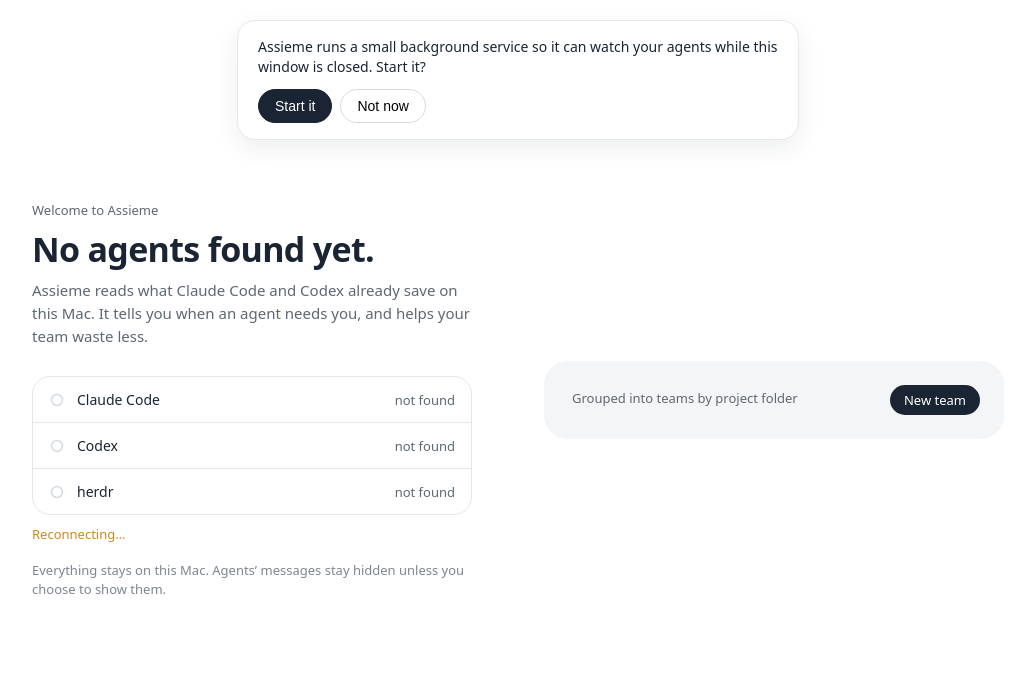
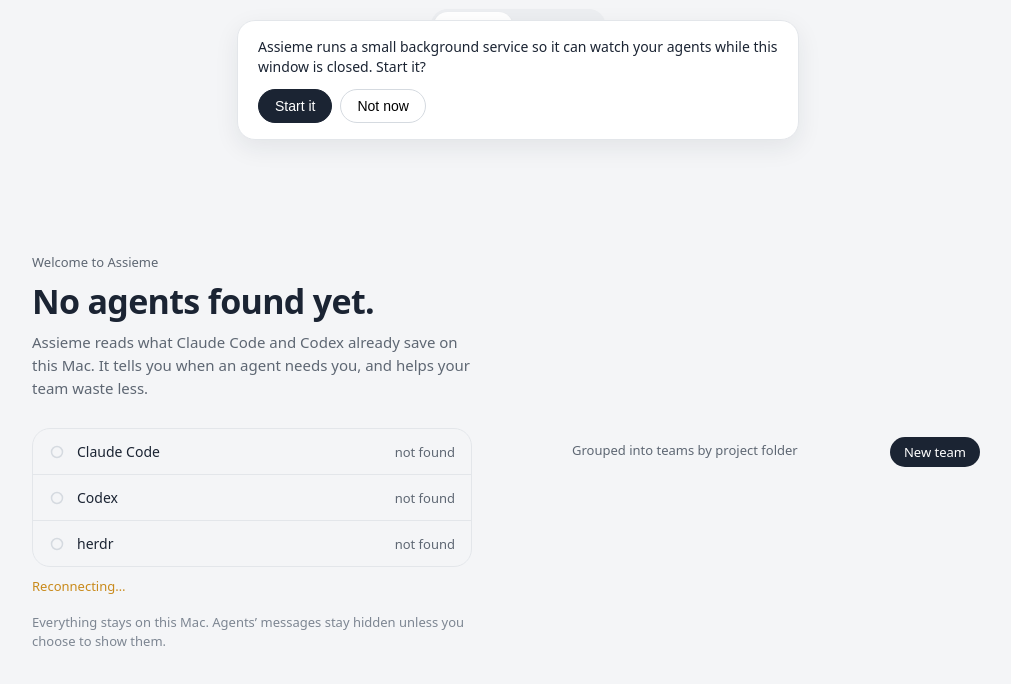
Before and after one commit to MoatCast/assieme, a React (Vite) app in the folder app/: page / in a window 1280 px wide. Shown: the top 684 px of the page, without its empty margins (122-1133 px from the left). Built offline with nearby package versions, Linux system fonts and the light colour scheme.

Commit message:
App shell: team picker and First run / Terminals tabs

```diff
--- a/app/src/App.tsx
+++ b/app/src/App.tsx
@@ -1,5 +1,5 @@
 import { useEffect, useState } from "react";
-import FirstRun from "./FirstRun";
+import Shell from "./Shell";
 import { serviceInstall, serviceRunning } from "./bridge";
 import "./tokens.css";
 
@@ -44,7 +44,7 @@ export default function App() {
           </div>
         </div>
       )}
-      <FirstRun pollMs={5000} />
+      <Shell />
     </>
   );
 }
--- a/app/src/FirstRun.tsx
+++ b/app/src/FirstRun.tsx
@@ -1,4 +1,4 @@
-import { useEffect, useState } from "react";
+import { useEffect, useRef, useState } from "react";
 import { snapshot, type Agent, type Snapshot } from "./bridge";
 import NewTeam from "./NewTeam";
 import Terminal from "./Terminal";
@@ -26,11 +26,14 @@ function Check({ ok }: { ok: boolean }) {
 }
 
 /** First run: the agents found on this Mac, grouped by project folder, and a live terminal for any of them. */
-export default function FirstRun({ pollMs = 5000 }: { pollMs?: number }) {
+/** onSnapshot: the shell reuses this poll for its team list (one snapshot poll for the whole app). */
+export default function FirstRun({ pollMs = 5000, onSnapshot }: { pollMs?: number; onSnapshot?: (s: Snapshot) => void }) {
   const [snap, setSnap] = useState<Snapshot | null>(null);
   const [offline, setOffline] = useState(false);
   const [open, setOpen] = useState<Open | null>(null);
   const [creating, setCreating] = useState(false);
+  const report = useRef(onSnapshot);
+  report.current = onSnapshot;
 
   useEffect(() => {
     let stopped = false;
@@ -41,6 +44,7 @@ export default function FirstRun({ pollMs = 5000 }: { pollMs?: number }) {
         const s = await snapshot();
         if (!stopped) {
           setSnap(s);
+          report.current?.(s);
           setOffline(false);
         }
       } catch {
--- /dev/null
+++ b/app/src/Shell.css
@@ -0,0 +1,10 @@
+.shell { display: flex; flex-direction: column; height: 100vh; background: var(--quiet-fog); }
+.shell-bar { display: flex; align-items: center; gap: 16px; padding: 10px 16px; min-height: 32px; position: relative; }
+.shell-bar .team-pick { font: inherit; font-size: 15px; font-weight: 600; color: #000; border: 0; background: none; cursor: pointer; }
+.shell-bar .tabs { position: absolute; left: 50%; transform: translateX(-50%); display: flex; gap: 2px; padding: 3px;
+  background: #eceef1; border-radius: 999px; }
+.shell-bar .tabs button { font: inherit; font-size: 13px; line-height: 16px; border: 0; background: none; cursor: pointer;
+  color: var(--quiet-slate); padding: 6px 14px; border-radius: 999px; }
+.shell-bar .tabs button.on { background: var(--quiet-surface); color: #000; font-weight: 500; box-shadow: 0 1px 2px #1b24331a; }
+.shell-page { flex: 1; min-height: 0; display: flex; flex-direction: column; overflow: auto; }
+.shell-page[hidden] { display: none; }
--- /dev/null
+++ b/app/src/Shell.tsx
@@ -0,0 +1,61 @@
+import { useState } from "react";
+import type { Snapshot } from "./bridge";
+import FirstRun from "./FirstRun";
+import NewTeam from "./NewTeam";
+import Terminals from "./Terminals";
+import "./Shell.css";
+
+type Tab = "first-run" | "terminals";
+
+/** The live team names, and the one Terminals opens on: most agents at a prompt, else the last listed. */
+export function liveTeams(snap: Snapshot | null): { names: string[]; neediest: string | null } {
+  const rows = (snap?.teams ?? []).filter((t) => t.state === "live");
+  const names = [...new Set(rows.map((t) => t.team))];
+  let neediest: string | null = names.length ? names[names.length - 1] : null;
+  let most = 0;
+  for (const n of names) {
+    const blocked = rows.filter((t) => t.team === n && t.status === "blocked").length;
+    if (blocked > most) [most, neediest] = [blocked, n];
+  }
+  return { names, neediest };
+}
+
+/** The app's frame: First run and Terminals as tabs, and the team picker for Terminals. */
+export default function Shell() {
+  const [tab, setTab] = useState<Tab>("first-run");
+  const [snap, setSnap] = useState<Snapshot | null>(null);
+  const [picked, setPicked] = useState<string | null>(null);
+  const [creating, setCreating] = useState(false);
+  const { names, neediest } = liveTeams(snap);
+  const team = picked && names.includes(picked) ? picked : neediest; // a pick sticks until that team stops
+
+  return (
+    <div className="shell">
+      <div className="shell-bar">
+        {tab === "terminals" && names.length > 0 && (
+          <select className="team-pick" aria-label="Team" value={team ?? ""} onChange={(e) => setPicked(e.target.value)}>
+            {names.map((n) => <option key={n} value={n}>{n}</option>)}
+          </select>
+        )}
+        <div className="tabs" role="tablist">
+          {([["first-run", "First run"], ["terminals", "Terminals"]] as const).map(([id, label]) => (
+            <button key={id} type="button" role="tab" aria-selected={tab === id} className={tab === id ? "on" : ""}
+              onClick={() => setTab(id)}>{label}</button>
+          ))}
+        </div>
+      </div>
+      {/* First run stays mounted so its snapshot poll keeps the team list fresh. */}
+      <div className="shell-page" hidden={tab !== "first-run"}>
+        <FirstRun pollMs={5000} onSnapshot={setSnap} />
+      </div>
+      {tab === "terminals" && (
+        <div className="shell-page">
+          <Terminals team={team} pollMs={3000} onNewTeam={() => setCreating(true)} />
+        </div>
+      )}
+      {creating && (
+        <NewTeam clis={{ claude: !!snap?.clis.claude, codex: !!snap?.clis.codex }} onClose={() => setCreating(false)} />
+      )}
+    </div>
+  );
+}
```
Also changed, not shown: 2 other files (tests, documents, lock files or other folders).
